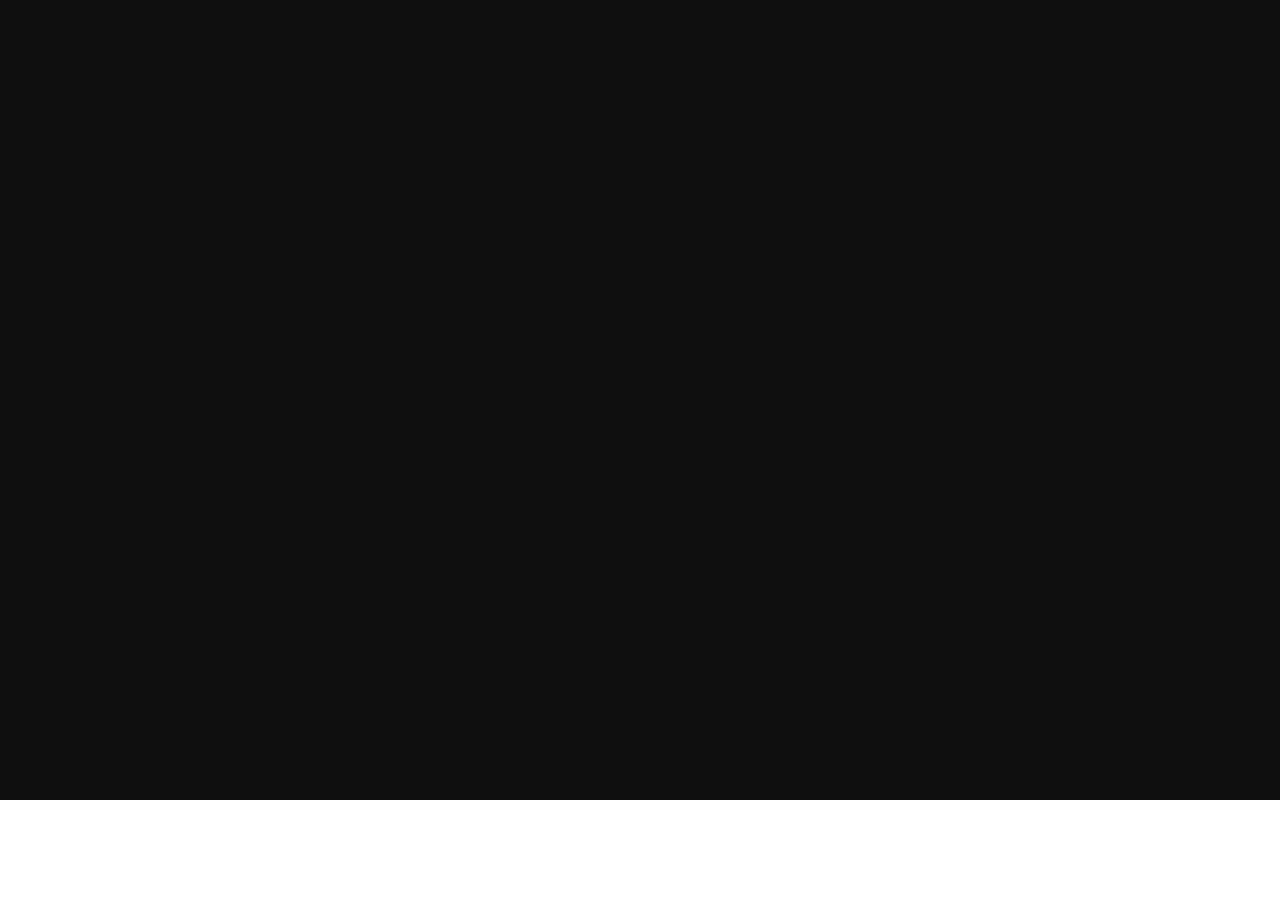
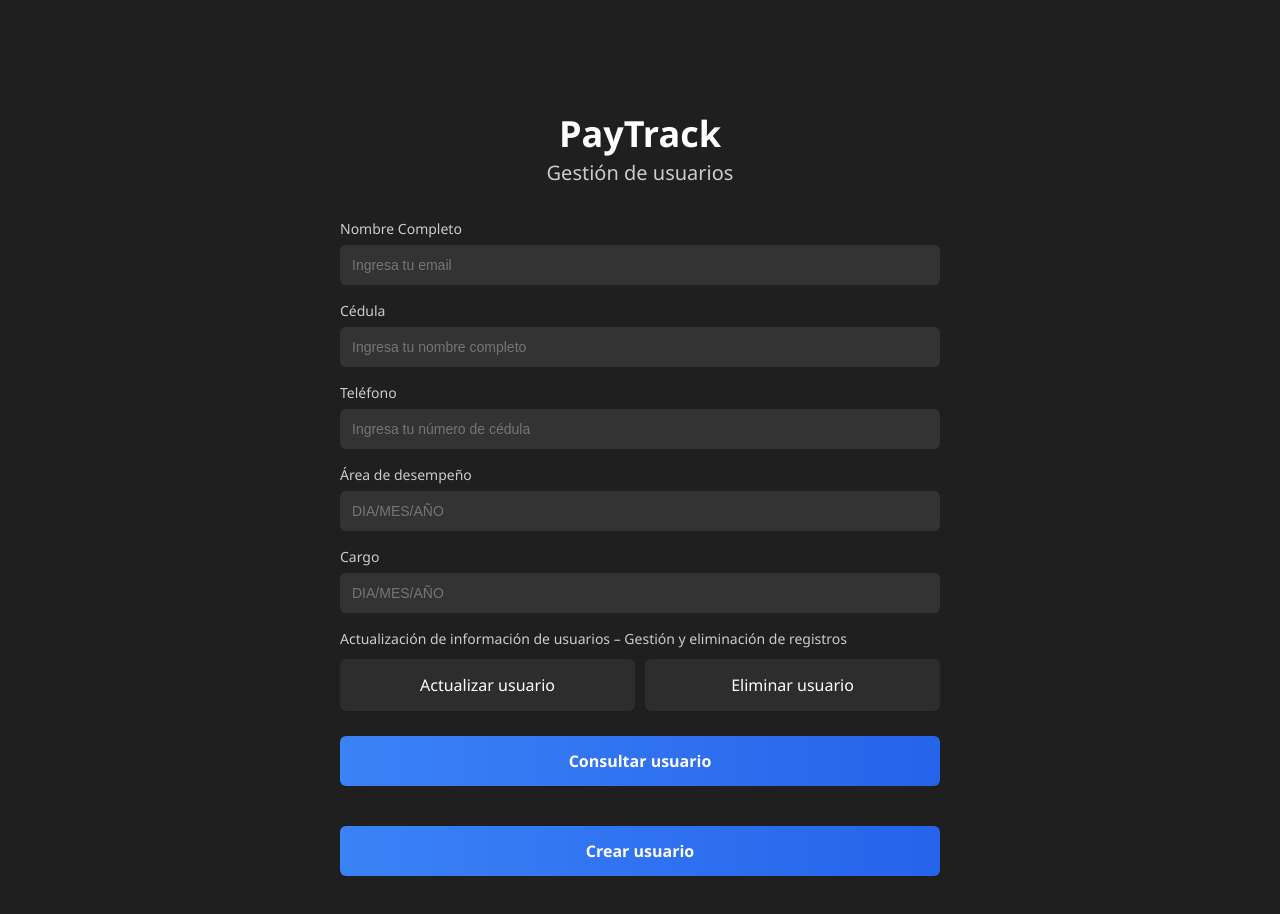
Before and after one commit to mm6980183-art/PROYECTO_DE_NOMINA_FINAL, a React (Vite) app: page /usermanager in a window 1280 px wide. Before the commit this address had no page. Shown: the top 914 px of the page. Before the commit the page ends 800 px from the top, so only its background shows below. Built offline with nearby package versions, Linux system fonts and the light colour scheme.

Commit message:
Frontend final para evidenciA_guia_07_A2_EV01

```diff
--- a/src/App.tsx
+++ b/src/App.tsx
@@ -1,15 +1,16 @@
 import { useState } from 'react'
 import './App.css'
 import LoginPage from './pages/auth/login'
-import CreateUser from './pages/user/createuser'
+import usermanager from './pages/usermanager/usermanager'
 import DownloadsPage from './pages/downloads/downloads'
 import { Route, Routes } from 'react-router-dom'
+import UserNamerPage from './pages/usermanager/usermanager'
 
 function App() {
 return (
 <Routes>
   <Route path='/' element={<LoginPage/>}/>
-  <Route path='/createuser' element={<CreateUser/>}/>
+  <Route path='/usermanager' element={<UserNamerPage/>}/>
   <Route path='/downloads' element={<DownloadsPage/>}/>
 </Routes>
 );
@@ -17,29 +18,4 @@
 
 export default App
 
-// function App() {
-//   const [count, setCount] = useState(0)
-//   return (
-//   <LoginPage></LoginPage>
-//   )
-// }
-
-// export default App
-
-// function App() {
-//   const [count, setCount] = useState(0)
-// return (
-// <CreateUser></CreateUser>
-// )
-// }
-
-// export default App
-
-// function App() {
-//     const [count, setCount] = useState(0)
-//   return (
-//     <DownloadsPage></DownloadsPage>
-//   )
-// }
-
-// export default App
+// import| { useState } from 'react'
--- a/src/pages/auth/login.css
+++ b/src/pages/auth/login.css
@@ -14,6 +14,7 @@
 .container {
     display: block;
     width: 100%;
+    padding-top: 70px
 }
 
 .right {
@@ -22,7 +23,7 @@
     color: #fff;
     display: flex;
     justify-content: center;
-    align-items: center;
+    align-items: center
 }
 
 .login-box {
--- a/src/pages/auth/login.tsx
+++ b/src/pages/auth/login.tsx
@@ -20,7 +20,7 @@
                             <input type="password" id="password" placeholder="Ingresa tu contraseña" required />
                         </div>
 
-                        <Link to="/createuser">
+                        <Link to="/usermanager">
                             <button className="btn" type="submit">Iniciar sesión</button>
                         </Link>
 
--- a/src/pages/user/createuser.css
+++ b/src/pages/usermanager/usermanager.css
@@ -29,6 +29,8 @@
 h1 {
     font-size: 36px;
     margin-bottom: 5px;
+    padding-top: 0px;
+    padding-top: 150px
 }
 
 h2 {
@@ -39,7 +41,7 @@
 }
 
 .form-group {
-    margin-bottom: 20px;
+    margin-bottom: 15px;
 }
 
 label {
@@ -50,7 +52,7 @@
 }
 
 input {
-    width: 100%;
+    width: 600px;
     padding: 12px;
     border-radius: 6px;
     border: none;
@@ -82,7 +84,7 @@
 }
 
 .btn {
-    margin-top: 30px;
+    margin-top: 10px;
     width: 100%;
     padding: 14px;
     background: linear-gradient(to right, #3b82f6, #2563eb);
--- a/src/pages/user/createuser.tsx
+++ b/src/pages/usermanager/usermanager.tsx
@@ -1,43 +1,52 @@
-import './createuser.css'
+import './usermanager.css'
 import { Link } from 'react-router-dom'
 
-const CreateUser = () => {
+const UserNamerPage = () => {
   return (
     <div className="container">
       <div className="left"></div>
 
       <div className="right">
         <h1>Pay<span style={{ color: "#3b82f6;" }}>Track</span></h1>
-        <h2>Creación de usuarios</h2>
+        <h2>Gestión de usuarios</h2>
 
         <form>
           <div className="form-group">
-            <label htmlFor="email">Email</label>
+            <label htmlFor="email">Nombre Completo</label>
             <input type="email" id="email" placeholder="Ingresa tu email" />
           </div>
 
           <div className="form-group">
-            <label htmlFor="nombre">Nombres y apellidos</label>
+            <label htmlFor="nombre">Cédula</label>
             <input type="text" id="nombre" placeholder="Ingresa tu nombre completo" />
           </div>
 
           <div className="form-group">
-            <label htmlFor="cedula">Cédula</label>
+            <label htmlFor="cedula">Teléfono</label>
             <input type="text" id="cedula" placeholder="Ingresa tu número de cédula" />
           </div>
 
           <div className="form-group">
-            <label htmlFor="fecha">Fecha de nacimiento</label>
+            <label htmlFor="fecha">Área de desempeño</label>
             <input type="text" id="fecha" placeholder="DIA/MES/AÑO" />
           </div>
 
           <div className="form-group">
-            <label>Permisos de usuario - Selecciona los permisos del usuario que estás creando</label>
+            <label htmlFor="fecha">Cargo</label>
+            <input type="text" id="fecha" placeholder="DIA/MES/AÑO" />
+          </div>
+
+          <div className="form-group">
+            <label>Actualización de información de usuarios – Gestión y eliminación de registros</label>
             <div className="permisos">
-              <div className="permiso-btn">Usuario maestro</div>
-              <div className="permiso-btn">Usuario general</div>
+              <div className="permiso-btn">Actualizar usuario</div>
+              <div className="permiso-btn">Eliminar usuario</div>
             </div>
           </div>
+
+          <Link to="/downloads">
+            <button className="btn" type="submit">Consultar usuario</button>
+          </Link>
 
 
           <Link to="/downloads">
@@ -46,11 +55,8 @@
 
         </form>
 
-        <div className="footer">
-          ¿Tienes problemas? <strong>Comunícate ahora con soporte técnico.</strong>
-        </div>
       </div>
     </div>
   )
 }
-export default CreateUser
+export default UserNamerPage
```
